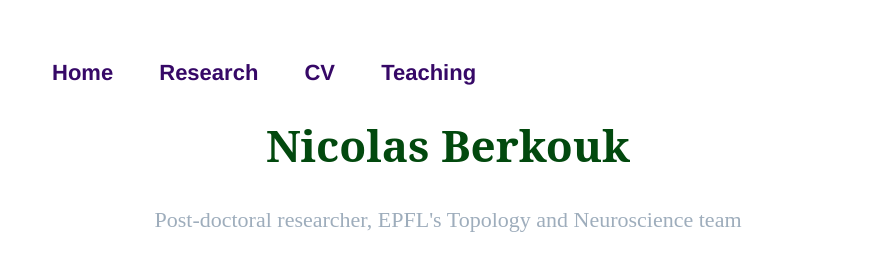
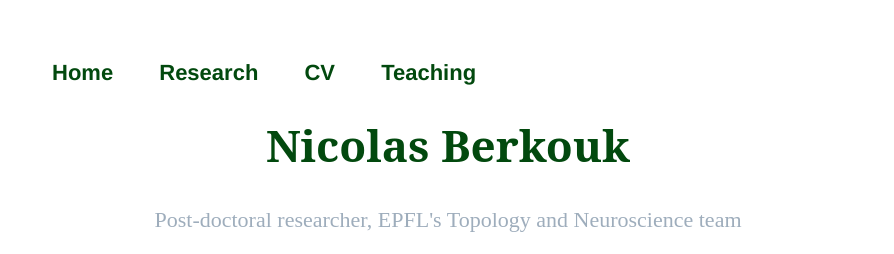
Before and after one commit to nberkouk/nberkouk.github.io, a Jekyll site: the page built from index.html, in a window 1280 px wide. Shown: the top 254 px of the page, without its empty margins (192-1086 px from the left). Built offline with Jekyll 4.4.1, drawn with Linux system fonts in a browser that asks for light colours.

Commit message:
change colors

```diff
--- a/_layouts/default.html
+++ b/_layouts/default.html
@@ -9,10 +9,10 @@
 
 		       <nav>
 		           <ul>
-		          		<li><a href="/">Home</a></li>
-		  			<li><a href="/research">Research</a></li>
-		  			<li><a href="/curriculum">CV</a></li>
-		          		<li><a href="/teaching">Teaching</a></li>
+		          		<li><b href="/">Home</b></li>
+		  			<li><b href="/research">Research</b></li>
+		  			<li><b href="/curriculum">CV</b></li>
+		          		<li><b href="/teaching">Teaching</b></li>
 		      		</ul>
 		  		</nav>
 
```
